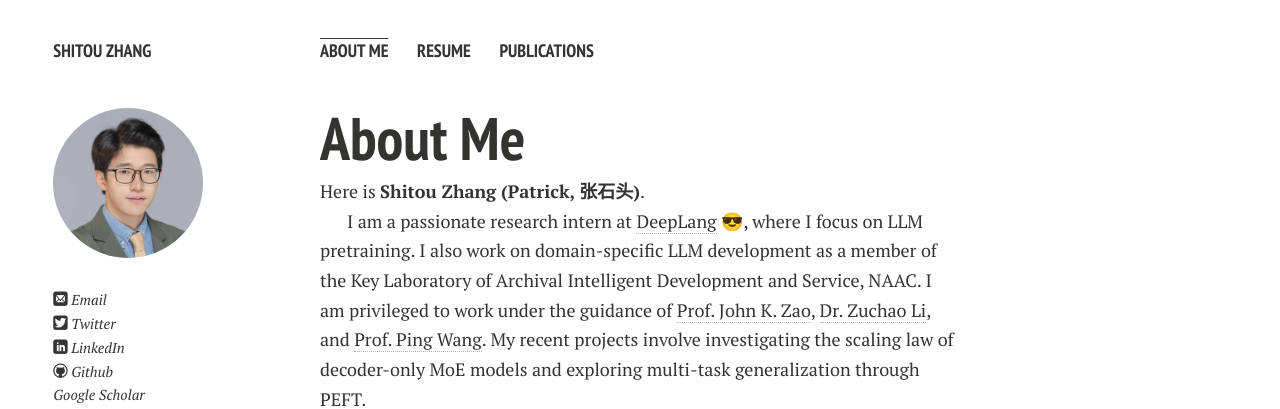
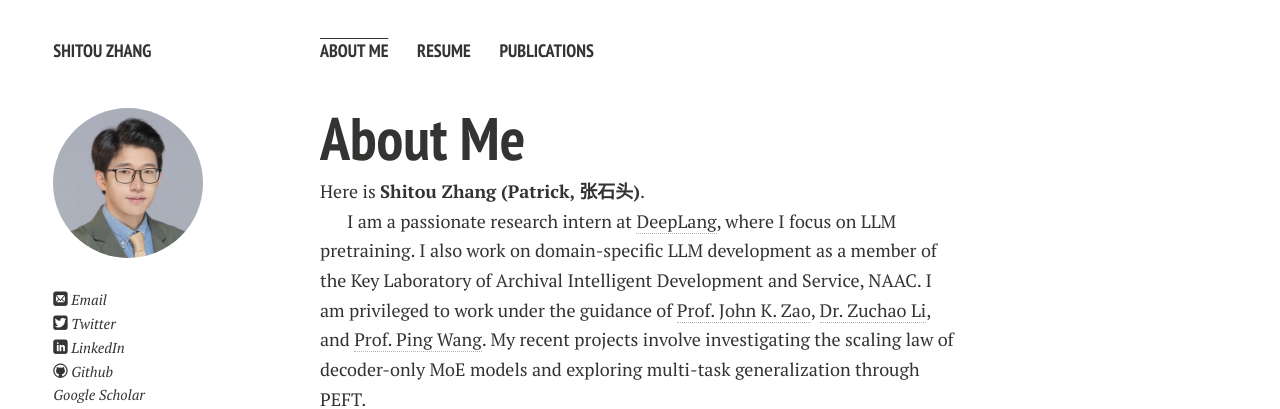
Before and after one commit to stzhang-patrick/stzhang-patrick.github.io, a Jekyll site: the page built from index.md, in a window 1280 px wide. Shown: the top 409 px of the page. Built offline with Jekyll 4.4.1, drawn with Linux system fonts in a browser that asks for light colours; nearby versions of some CDN libraries; comment, search, counter and statistics services are not loaded; a style sheet for code colours, icons or effects is not loaded; our own code applies the rules of GitHub Pages for plain Markdown files.

```diff
--- a/index.md
+++ b/index.md
@@ -19,7 +19,7 @@ Here is **Shitou Zhang (Patrick, 张石头)**.
 
 <!-- I am a research assistant at Wuhan University. I received my BSc. Degree from School of Information Management, Wuhan University and my MSc. Degree from Department of Information Engineering, the Chinese University of Hong Kong. I am a member of the Key Laboratory of Smart Archives (Wuhan) under the leadership of [Prof. Ping Wang](https://sim.whu.edu.cn/info/1571/85472.htm). Additionally, I'm fortunate to receive guidance from [Dr. Zuchao Li](https://zcli-charlie.github.io/) and [Prof. John K. Zao](https://www.ie.cuhk.edu.hk/faculty/zao-kar-kin-john/). -->
 
-I am a passionate research intern at [DeepLang](https://deeplang.ai/) 😎, where I focus on LLM pretraining. I also work on domain-specific LLM development as a member of the Key Laboratory of Archival Intelligent Development and Service, NAAC. I am privileged to work under the guidance of  [Prof. John K. Zao](https://www.ie.cuhk.edu.hk/faculty/zao-kar-kin-john/), [Dr. Zuchao Li](https://zcli-charlie.github.io/), and [Prof. Ping Wang](https://sim.whu.edu.cn/info/1571/85472.htm). My recent projects involve investigating the scaling law of decoder-only MoE models and exploring multi-task generalization through PEFT.
+I am a passionate research intern at [DeepLang](https://deeplang.ai/), where I focus on LLM pretraining. I also work on domain-specific LLM development as a member of the Key Laboratory of Archival Intelligent Development and Service, NAAC. I am privileged to work under the guidance of  [Prof. John K. Zao](https://www.ie.cuhk.edu.hk/faculty/zao-kar-kin-john/), [Dr. Zuchao Li](https://zcli-charlie.github.io/), and [Prof. Ping Wang](https://sim.whu.edu.cn/info/1571/85472.htm). My recent projects involve investigating the scaling law of decoder-only MoE models and exploring multi-task generalization through PEFT.
 
 <br>
 
```
